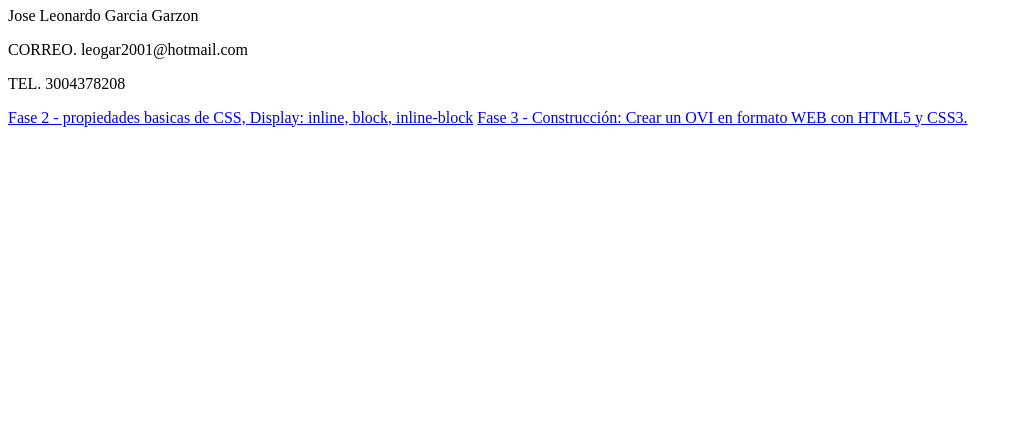
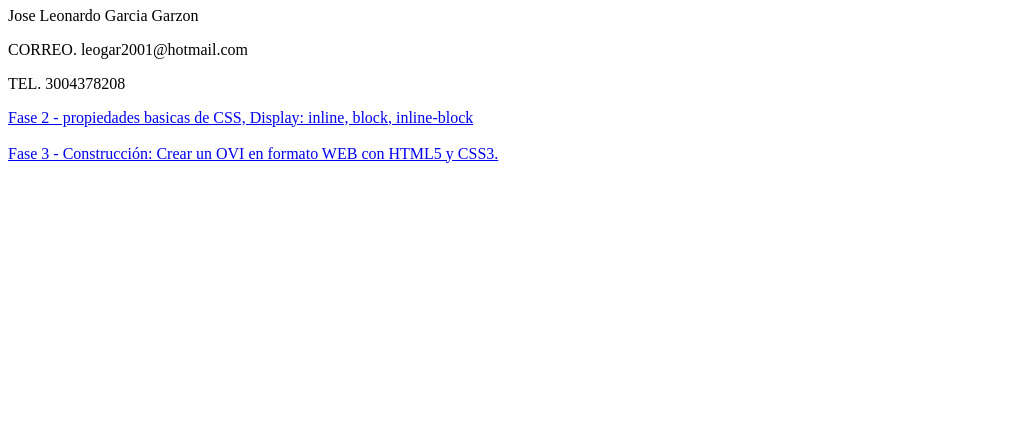
Before and after one commit to jlgarciag/DSW-LeonardoGarcia, a plain HTML site: page index.html in a window 1280 px wide. Shown: the part 367-800 px from the top of the page, without its empty margins (0-1022 px from the left). Drawn offline with Linux system fonts and the light colour scheme.

Commit message:
actualizacion fase 3 index

```diff
--- a/index.html
+++ b/index.html
@@ -19,9 +19,10 @@
 	<p>CORREO. leogar2001@hotmail.com</p>
 	<p>TEL. 3004378208 </p>
 
-	<a href="planing.html">Fase 2 - propiedades basicas de CSS, Display: inline, block, inline-block</a>
+	<a href="planing.html" style="display: block;">Fase 2 - propiedades basicas de CSS, Display: inline, block, inline-block</a>
+	<br>
 
-	<a href="inicio.html#slide1">Fase 3 - Construcción: Crear un OVI en formato WEB con HTML5 y CSS3.</a>
+	<a href="inicio.html#slide1" style="display: block;">Fase 3 - Construcción: Crear un OVI en formato WEB con HTML5 y CSS3.</a>
 
 </body>
 </html>
```
